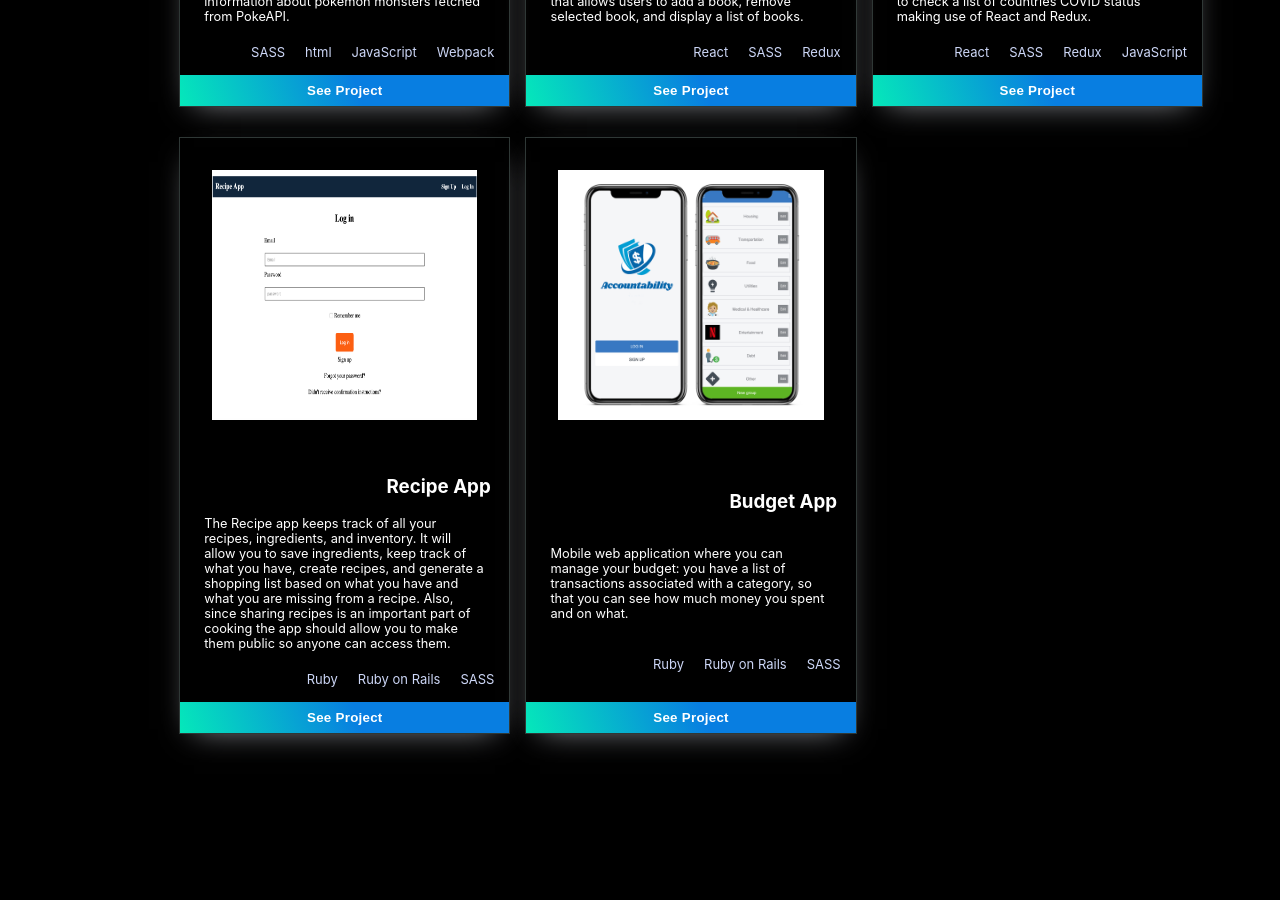
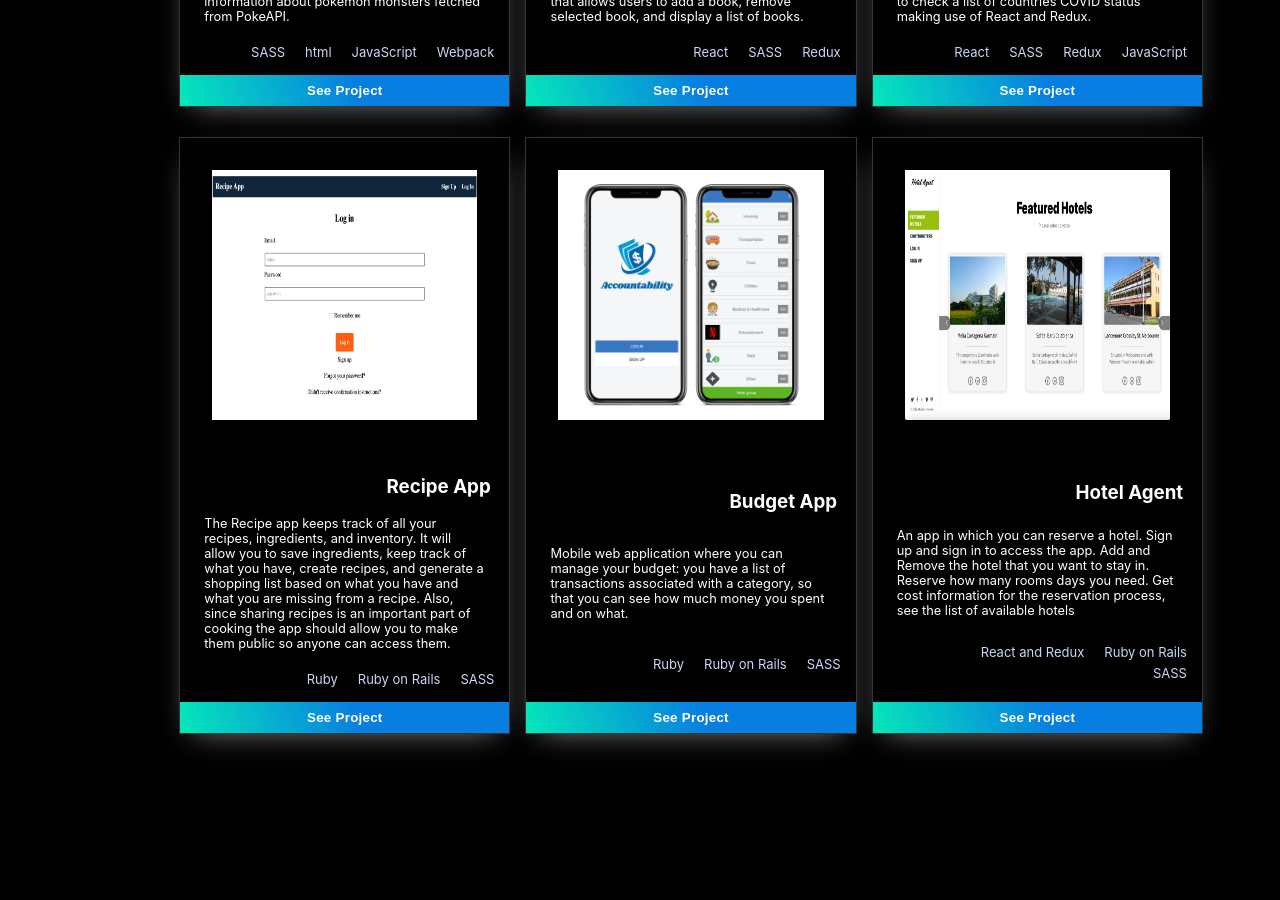
Before and after one commit to Alexr16/React-Portfolio, a React (Create React App) app: page / in a window 1280 px wide. Shown: the part 1660-2560 px from the top of the page. Built offline with nearby package versions, Linux system fonts and the light colour scheme.

Commit message:
Update portfolio

```diff
--- a/src/Data/projectsData.js
+++ b/src/Data/projectsData.js
@@ -4,6 +4,7 @@ import bookstore from '../images/bookstore.png';
 import covidapp from '../images/covidapp.png';
 import recipeapp from '../images/recipeapp.png';
 import budgetapp from '../images/budgetapp.jpg';
+import hotelapp from '../images/hotelaget.png';
 
 const projectData = [
   {
@@ -146,6 +147,28 @@ const projectData = [
     sourceButton: 'https://github.com/Alexr16/Budget-app',
     image: budgetapp,
   },
+  {
+    id: 7,
+    title: 'Hotel Agent',
+    technologies: [
+      {
+        id: 't20',
+        technologie: 'React and Redux',
+      },
+      {
+        id: 't21',
+        technologie: 'Ruby on Rails',
+      },
+      {
+        id: 't22',
+        technologie: 'SASS',
+      },
+    ],
+    description: 'An app in which you can reserve a hotel. Sign up and sign in to access the app. Add and Remove the hotel that you want to stay in. Reserve how many rooms days you need. Get cost information for the reservation process, see the list of available hotels',
+    liveButton: 'https://musical-caramel-97a830.netlify.app',
+    sourceButton: 'https://github.com/Alexr16/hotel-agent-front-end',
+    image: hotelapp,
+  },
 ];
 
 export default projectData;
```
Also changed, not shown: src/images/hotelaget.png (added).
